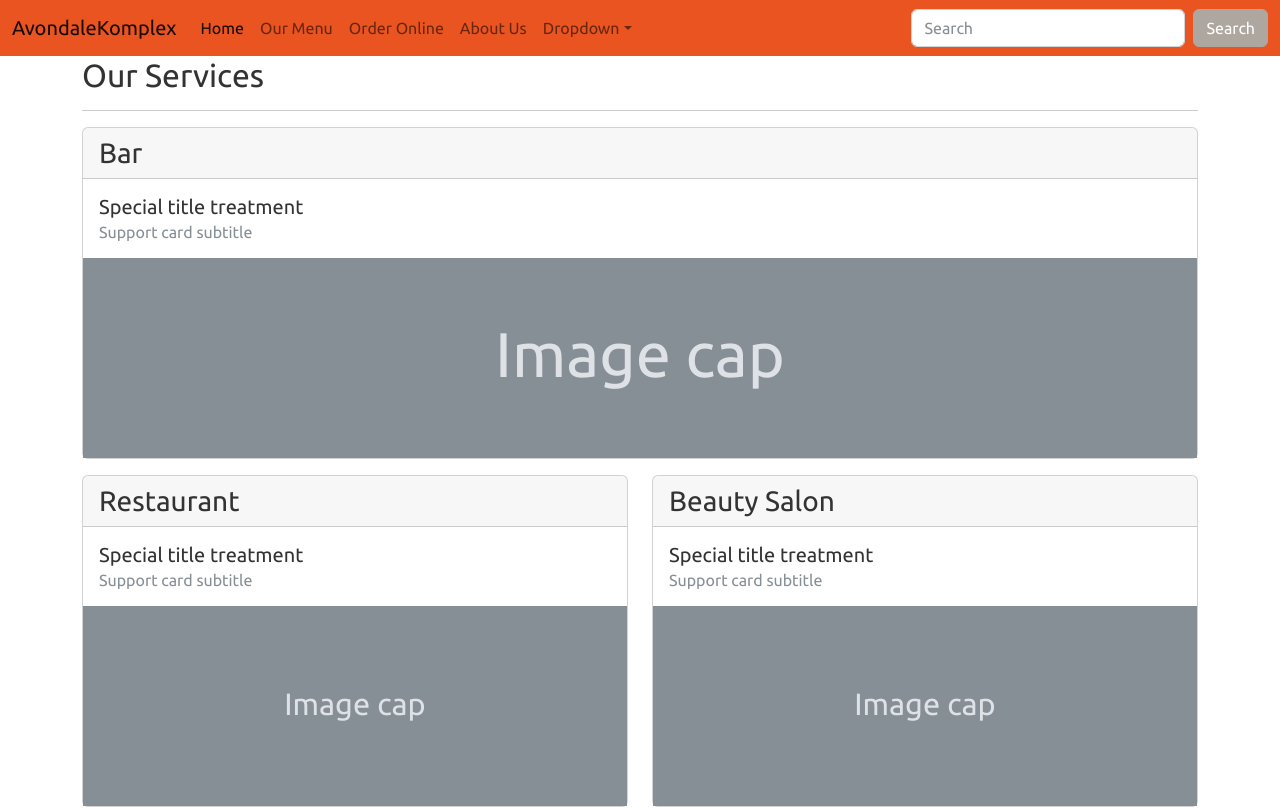
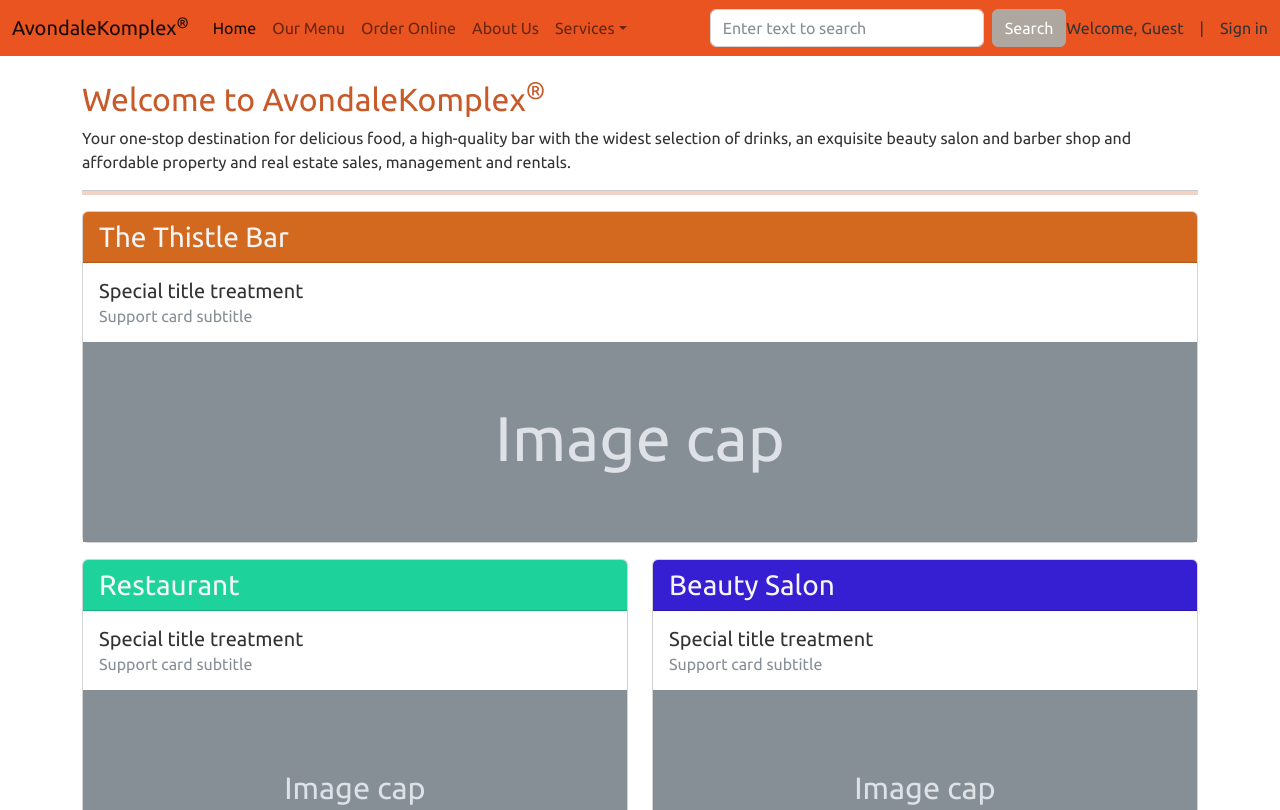
Before and after one commit to avondalekomplex/avondalekomplex.github.io, a plain HTML site: page docs/index.html in a window 1280 px wide. Shown: the top 810 px of the page. Drawn offline with nearby package versions, Linux system fonts and the light colour scheme.

Commit message:
Updated homepage

```diff
--- a/docs/index.html
+++ b/docs/index.html
@@ -3,10 +3,11 @@
 <head>
     <meta charset="UTF-8">
     <meta name="viewport" content="width=device-width, initial-scale=1.0">
-    <meta name="description" content="Avondale Komplex - one-stop destination for beauty and good food, drinks and health and fitness">
-    <meta name="keywords" content="Avondale, Avondale Komplex, AvondaleKomplex, Restaurant, Food, Drink, Bar, Beauty, Beauty Salon, Barber, Barber shop, Health and Fitness">
+    <meta name="description" content="Avondale Komplex - one-stop destination for beauty and good food, drinks, beauty salon, barber shop and property & estate sales and management">
+    <meta name="keywords" content="Avondale, Avondale Komplex, AvondaleKomplex, Restaurant, Food, Drink, Bar, Beauty, Beauty Salon, Barber, Barber shop, Property and Real Estate">
     <title>Avondale Komplex - Home</title>
     <link rel="stylesheet" href="https://cdnjs.cloudflare.com/ajax/libs/bootswatch/5.3.3/united/bootstrap.min.css" integrity="sha512-bDf5pNGht0HBv1tNSyB06LQ4D+5IV4xpCmAFKORMIQi57c8mq96hg2Wa03//JNjHEjEai1qV+ZOUcwuy70j02A==" crossorigin="anonymous" referrerpolicy="no-referrer" />
+    <link rel="stylesheet" href="css/style.css">
 </head>
 <body>
     <div id="page-content">
@@ -15,14 +16,14 @@
              <!-- Nav -->
              <nav class="navbar navbar-expand-lg bg-primary" data-bs-theme="dark">
                 <div class="container-fluid">
-                  <a class="navbar-brand" href="#">AvondaleKomplex</a>
+                  <a class="navbar-brand" href="/">AvondaleKomplex<sup>&reg;</sup></a>
                   <button class="navbar-toggler" type="button" data-bs-toggle="collapse" data-bs-target="#navbarColor01" aria-controls="navbarColor01" aria-expanded="false" aria-label="Toggle navigation">
                     <span class="navbar-toggler-icon"></span>
                   </button>
                   <div class="collapse navbar-collapse" id="navbarColor01">
                     <ul class="navbar-nav me-auto">
                       <li class="nav-item">
-                        <a class="nav-link active" href="#">Home
+                        <a class="nav-link active" href="/">Home
                           <span class="visually-hidden">(current)</span>
                         </a>
                       </li>
@@ -36,20 +37,24 @@
                         <a class="nav-link" href="#">About Us</a>
                       </li>
                       <li class="nav-item dropdown">
-                        <a class="nav-link dropdown-toggle" data-bs-toggle="dropdown" href="#" role="button" aria-haspopup="true" aria-expanded="false">Dropdown</a>
+                        <a class="nav-link dropdown-toggle" data-bs-toggle="dropdown" href="#" role="button" aria-haspopup="true" aria-expanded="false">Services</a>
                         <div class="dropdown-menu">
-                          <a class="dropdown-item" href="#">Action</a>
-                          <a class="dropdown-item" href="#">Another action</a>
-                          <a class="dropdown-item" href="#">Something else here</a>
+                          <a class="dropdown-item" href="#">The Thistle Bar</a>
+                          <a class="dropdown-item" href="#">Restaurant</a>
+                          <a class="dropdown-item" href="#">Beauty Salon</a>
                           <div class="dropdown-divider"></div>
-                          <a class="dropdown-item" href="#">Separated link</a>
+                          <a class="dropdown-item" href="#">Property and Real Estate</a>
                         </div>
                       </li>
                     </ul>
                     <form class="d-flex">
-                      <input class="form-control me-sm-2" type="search" placeholder="Search">
+                      <input class="form-control me-sm-2" type="search" placeholder="Enter text to search">
                       <button class="btn btn-secondary my-2 my-sm-0" type="submit">Search</button>
                     </form>
+                    <div id="user-profile" class="d-flex">
+                        <span style="padding: 0 1em 0 0;">Welcome, Guest</span> |
+                        <a href="signin.html" class="nav-link" style="padding: 0 0 0 1em;">Sign in</a>
+                    </div>
                   </div>
                 </div>
               </nav>
@@ -58,16 +63,19 @@
             <!-- Main content -->
             <div class="container">
                 <div>
-                    <h2>Our Services</h2>
-                    <hr>
+                    <br>
+                    <h2 style="color: #C85928;">Welcome to AvondaleKomplex<sup>&reg;</sup></h2>
+                    <p>Your one-stop destination for delicious food, a high-quality bar with the widest selection of drinks,
+                        an exquisite beauty salon and barber shop and affordable property and real estate sales, management and rentals.</p>
+                    <hr style="background-color: #C85928; height: 5px;">
                 </div>
+
                 <!-- Grid -->
-
                 <div class="row">
                     <div class="col-md-12">
                         <!-- bar -->
                         <div class="card mb-3">
-                            <h3 class="card-header">Bar</h3>
+                            <h3 class="card-header" style="color: whitesmoke; background-color: chocolate;">The Thistle Bar</h3>
                             <div class="card-body">
                                 <h5 class="card-title">Special title treatment</h5>
                                 <h6 class="card-subtitle text-muted">Support card subtitle</h6>
@@ -83,7 +91,7 @@
                     <div class="col-md-6">
                         <!-- restaurant -->
                         <div class="card mb-3">
-                            <h3 class="card-header">Restaurant</h3>
+                            <h3 class="card-header" style="color: whitesmoke; background-color: rgb(30, 210, 156);">Restaurant</h3>
                             <div class="card-body">
                                 <h5 class="card-title">Special title treatment</h5>
                                 <h6 class="card-subtitle text-muted">Support card subtitle</h6>
@@ -97,7 +105,7 @@
                     <div class="col-md-6">
                         <!-- salon -->
                         <div class="card mb-3">
-                            <h3 class="card-header">Beauty Salon</h3>
+                            <h3 class="card-header" style="color: whitesmoke; background-color: rgb(54, 30, 210);">Beauty Salon</h3>
                             <div class="card-body">
                                 <h5 class="card-title">Special title treatment</h5>
                                 <h6 class="card-subtitle text-muted">Support card subtitle</h6>
@@ -113,7 +121,7 @@
                     <div class="col-md-6">
                         <!-- barber shop -->
                         <div class="card mb-3">
-                            <h3 class="card-header">Barber Shop</h3>
+                            <h3 class="card-header" style="color: whitesmoke; background-color: rgb(177, 30, 210);">Barber Shop</h3>
                             <div class="card-body">
                                 <h5 class="card-title">Special title treatment</h5>
                                 <h6 class="card-subtitle text-muted">Support card subtitle</h6>
@@ -127,7 +135,7 @@
                     <div class="col-md-6">
                         <!-- property and real estate -->
                         <div class="card mb-3">
-                            <h3 class="card-header">Property and Real Estate</h3>
+                            <h3 class="card-header" style="color: whitesmoke; background-color: rgb(210, 30, 60);">Property and Real Estate</h3>
                             <div class="card-body">
                                 <h5 class="card-title">Special title treatment</h5>
                                 <h6 class="card-subtitle text-muted">Support card subtitle</h6>
```
